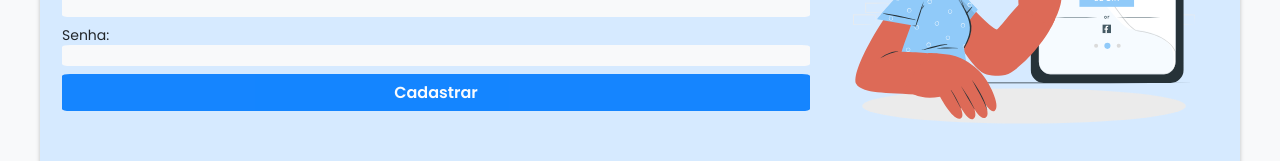
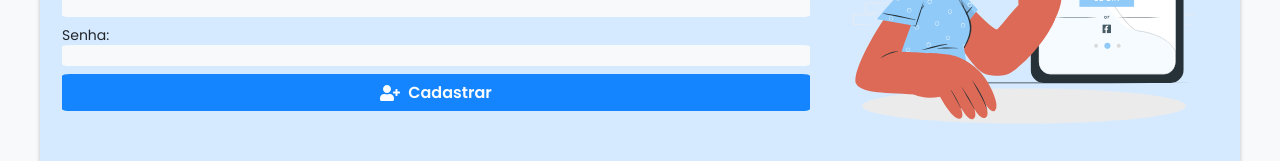
Before and after one commit to Deofino/Aura, a React (Create React App) app: page / in a window 1280 px wide. Shown: the part 357-518 px from the top of the page. Built offline with nearby package versions, Linux system fonts and the light colour scheme.

Commit message:
:sparkles: Componente Button feito
Componente Button feito, Classe documentada e propriedades.

```diff
--- a/src/app/components/Form/Button.js
+++ b/src/app/components/Form/Button.js
@@ -0,0 +1,34 @@
+import React from 'react';
+import { Dots } from "react-activity";
+import "react-activity/dist/Dots.css";
+
+
+/**
+ * @class {Button} Componente Button ,
+ * @props {onClick} funcao callback realizada no click
+ * @props {type? = button} submit, reset, button.
+ * @props {styleButton} Estilo do botao
+ * @props {styleText} Estilo do texto
+ * @props {isLoading? = false} Mostra botao em carregamento
+ */
+export default class Button extends React.Component {
+
+    constructor(props) {
+        super(props);
+    }
+
+    render() {
+        return (
+            <button
+                onClick={this.props.onClick || null}
+                className='c-button'
+                icon={'roi'}
+                type={this.props.type}
+                style={this.props.styleButton || null}
+            >
+                {this.props.icon || null}
+                {this.props.isLoading == true ? <Dots /> : <span style={this.props.styleText || null}>{this.props.children}</span>}
+            </button>
+        )
+    }
+}
--- a/src/app/components/Form/Form.js
+++ b/src/app/components/Form/Form.js
@@ -1,7 +1,14 @@
 import React from 'react';
-
+import Button from './Button';
+import { FaUserPlus } from 'react-icons/fa'
 export default class Form extends React.Component {
 
+    constructor(props) {
+        super(props)
+        this.state = ({
+            isLoading: false,
+        })
+    }
 
     render() {
 
@@ -25,8 +32,14 @@ export default class Form extends React.Component {
                     <label htmlFor="password" className="c-form__label">Senha: </label>
                     <input type="password" className="c-form__input" name="password" id="password" />
                 </div>
-                <div className="c-form__item">
-                    <button type="button" className="c-form__button" id="password">Cadastrar</button>
+                <div className="c-form__item ">
+                    <Button
+                        type='button'
+                        isLoading={this.state.isLoading}
+                        styleButton={{}}
+                        icon={<FaUserPlus size={20} fill='#FFFFFF' style={{ marginRight: 8, }} />}
+                        onClick={() => alert('roi')}
+                    >Cadastrar</Button>
                 </div>
             </form>
         )
--- a/src/app/sass/Components/Form/Button.scss
+++ b/src/app/sass/Components/Form/Button.scss
@@ -0,0 +1,18 @@
+.c-button {
+    padding: $global-padding;
+    background-color: var(--color-primary);
+    font-size: $global-font-size-lg;
+    color: var(--color-white);
+    border-radius: $global-radius / rem(2);
+    font-weight: bolder;
+    min-height: rem(25);
+    margin-top: $global-margin;
+    width: 100%;
+    text-align: center;
+    @include flex(center);
+    opacity: 0.9;
+    transition: 0.3s ease;
+    &:hover {
+        opacity: 1;
+    }
+}
--- a/src/app/sass/Components/Form/Form.scss
+++ b/src/app/sass/Components/Form/Form.scss
@@ -41,19 +41,4 @@
         background-color: var(--color-background);
         margin-bottom: $global-margin;
     }
-    &__button {
-        padding: $global-padding;
-        background-color: var(--color-primary);
-        font-size: $global-font-size-lg;
-        color: var(--color-white);
-        border-radius: $global-radius / rem(2);
-        font-weight: bolder;
-        margin-top: $global-margin;
-        width: 100%;
-        opacity: 0.9;
-        transition: 0.3s ease;
-        &:hover {
-            opacity: 1;
-        }
-    }
 }
--- a/src/index.scss
+++ b/src/index.scss
@@ -34,3 +34,8 @@
 
 @import "./app/sass/Components/Main/Main.scss";
 @import "./app/sass/Components/Form/Form.scss";
+
+@import "./app/sass/Components/Form/Button.scss";
+// @import "./app/sass/Components/Form/Form.scss";
+// @import "./app/sass/Components/Form/Form.scss";
+// @import "./app/sass/Components/Form/Form.scss";
```
